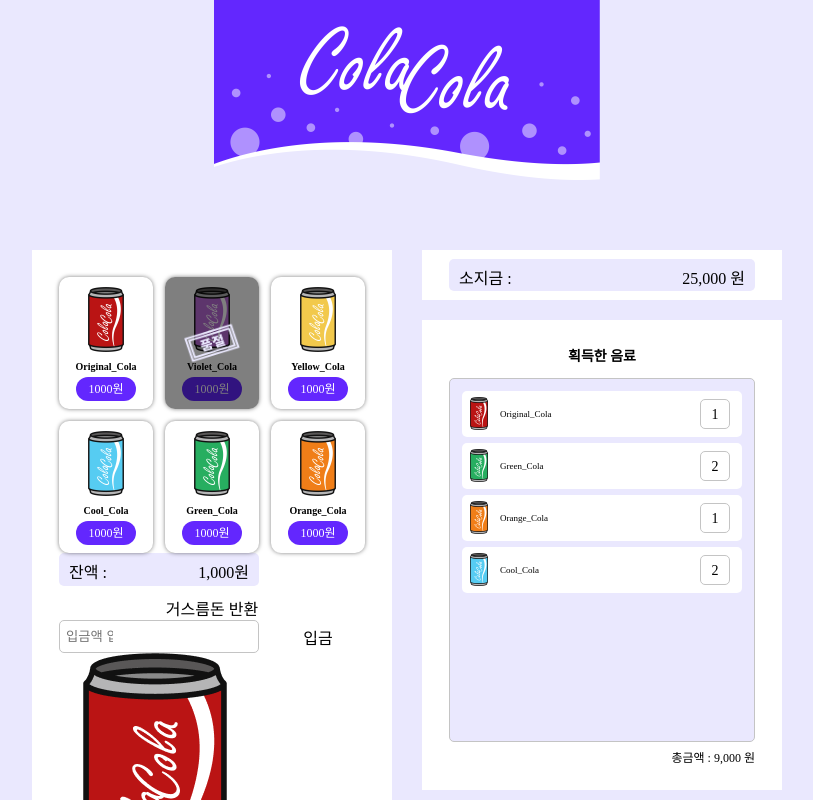
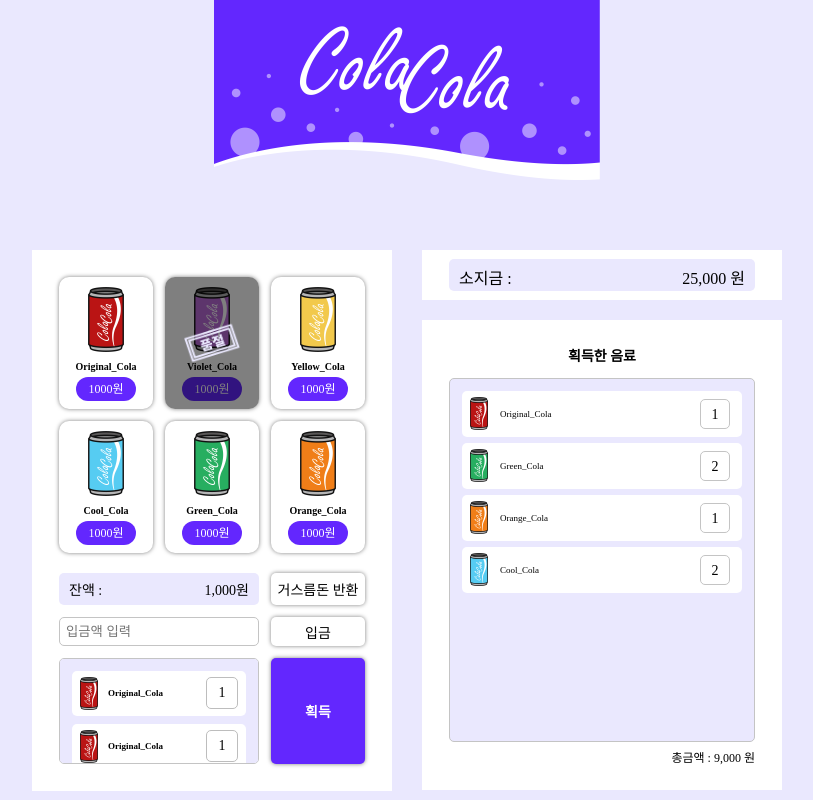
Before and after one commit to sooyyoung/Vending-Machine, a plain HTML site: page index.html in a window 1280 px wide. Shown: the top 800 px of the page, without its empty margins (233-1046 px from the left). Drawn offline with Linux system fonts and the light colour scheme.

Commit message:
자판기 섹션 완성

```diff
--- a/style.css
+++ b/style.css
@@ -44,7 +44,7 @@
   box-shadow: 0px 0px 4px rgba(0, 0, 0, 0.5);
 }
 
-.drink-btn img {
+.cola-img {
   width: 36px;
 }
 
@@ -84,124 +84,95 @@
   border-radius: 10px;
 }
 
+/* buy-cont */
+.buy-cont {
+  display: grid;
+  grid-template-columns: 1fr 1fr 1fr;
+  gap: 12px;
+  margin-top: 20px;
+  font-size: 14px;
+}
 
-
-
-.balance {
-  width: 100%;
-  font-size: 14px;
-  display: inline-block;
-}
 .balance-check {
-  width: 200px;
-  height: 33px;
+  grid-column: 1/3;
   background-color: #EAE8FE;
   border-radius: 5px;
-  box-sizing: border-box;
-  float: left;
-  margin-bottom: 10px;
   padding: 6px 10px;
 }
-.balance-check div {
-  width: 100%;
-  line-height: 24px;
-}
-.balance-check p {
-  float: left;
-}
-.balance-check span {
-  float: right;
-}
-.balance button {
-  background-color: #fff;
-  border-radius: 5px;
-  box-shadow: 0px 0px 4px rgba(0, 0, 0, 0.25);
-}
-.balance .return {
-  width: 94px;
-  height: 33px;
-  float: right;
-}
-.deposit {
-  width: 100%;
-  height: 33px;
-  font-size: 14px;
-}
-.deposit-input {
-  width: 200px;
-  height: 33px;
-  padding: 6px 130px 6px 6px;
-  box-sizing: border-box;
-  margin-right: 5px;
-  border-radius: 5px;
-  border: 1px solid #c4c4c4;
-  color: #c4c4c4;
-}
-.deposit-btn {
-  width: 94px;
-  height: 33px;
-  box-sizing: border-box;
+
+.balance-txt {
   float: right;
 }
 
-.acquire {
-  width: 100%;
-  margin-top: 12px;
+.return-btn {
+  border-radius: 5px;
+  box-shadow: 0px 0px 4px rgba(0, 0, 0, 0.5);
 }
-.acquire-list {
-  width: 200px;
+
+.deposit-input {
+  grid-column: 1/3;
+  padding: 6px;
+  border-radius: 5px;
+  border: 1px solid #c4c4c4;
+}
+
+.deposit-btn {
+  border-radius: 5px;
+  box-shadow: 0px 0px 4px rgba(0, 0, 0, 0.5);
+}
+
+.drink-list-get {
+  grid-column: 1/3;
   height: 106px;
-  background-color: #EAE8FE;
+  padding: 12px;
   border: 1px solid #c4c4c4;
   border-radius: 5px;
+  background-color: #EAE8FE;
   box-sizing: border-box;
+  overflow-y: scroll;
+}
+
+.drink-list-get li+li {
+  margin-top: 8px;
+}
+
+.staged-btn {
+  padding: 6px 8px;
+  border-radius: 5px;
+  background-color: #fff;
+  font-size: 9px;
+}
+
+.item-img {
+  width: 18px;
   float: left;
-  padding: 12px 18px 0 12px;
-  overflow: hidden;
+  margin-right: 10px;
 }
-.acquire-list li {
-  width: 170px;
-  height: 46px;
-  background-color: #fff;
-  border-radius: 5px;
-  margin-bottom: 6px;
-  padding: 6px 8px;
-  box-sizing: border-box;
-  font-size: 9px;
-  position: relative;
+
+.item-title {
+  float: left;
+  line-height: 33px;
 }
-.acquire-list li img {
-  width: 18px;
-}
-.acquire-list li p {
-  display: inline-block;
-  position: absolute;
-  top: 18px;
-  left: 38px;
-}
-.acquire-list li .num {
+
+.count-num {
+  display: flex;
+  justify-content: center;
+  align-items: center;
+  float: right;
   width: 30px;
   height: 30px;
-  line-height: 30px;
-  border: 1px solid #c4c4c4;
-  box-sizing: border-box;
+  border: 1px solid #bdbdbd;
   border-radius: 5px;
   font-size: 14px;
-  font-weight: 500;
-  text-align: center;
-  position: absolute;
-  top: 50%;
-  left: 132px;
-  margin-top: -15px;
 }
-.acquire button {
-  width: 94px;
+
+.get-btn {
   height: 106px;
+  font-weight: bold;
+  color: #fff;
   background-color: #6327FE;
-  color: #fff;
+  box-shadow: 0px 0px 4px rgba(0, 0, 0, 0.5);
   border-radius: 5px;
-  font-weight: 700;
-  float: right;
 }
 
 /* info section */
```
